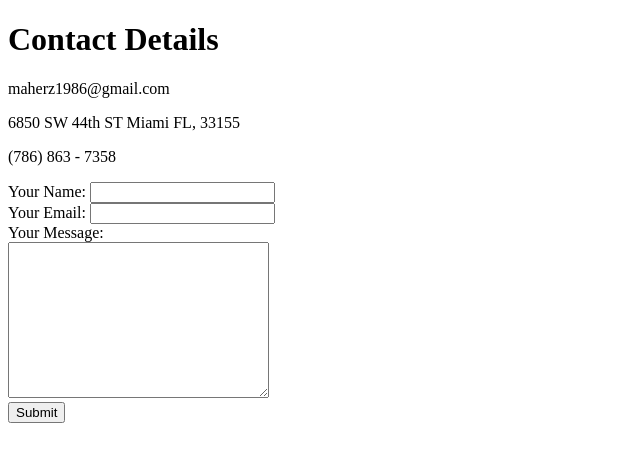
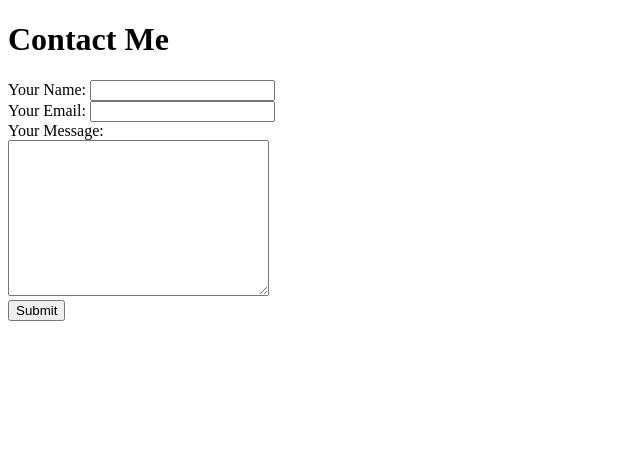
Before and after one commit to miguelherz/cv, a plain HTML site: page Contact.html in a window 1280 px wide. Shown: the whole page, without its empty margins (0-640 px from the left). Drawn offline with Linux system fonts and the light colour scheme.

Commit message:
updated contact page

```diff
--- a/Contact.html
+++ b/Contact.html
@@ -5,10 +5,7 @@
     <title>Contact Me</title>
   </head>
   <body>
-    <h1>Contact Details</h1>
-    <p>maherz1986@gmail.com</p>
-    <p>6850 SW 44th ST Miami FL, 33155</p>
-    <p>(786) 863 - 7358</p>
+    <h1>Contact Me</h1>
 
     <form class="" action="mailto:maherz1986@gmail.com" method="post" enctype="text/plain">
       <label for="">Your Name:</label>
```
Also changed, not shown: index.html (+1 -0 lines).
